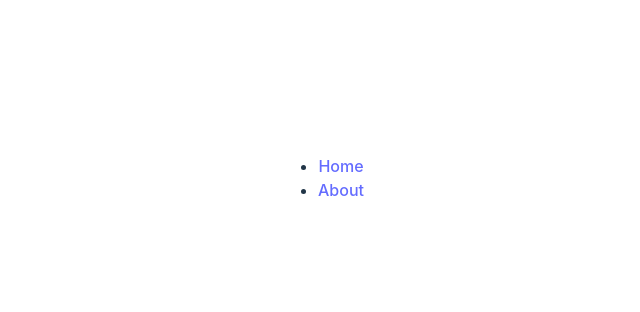
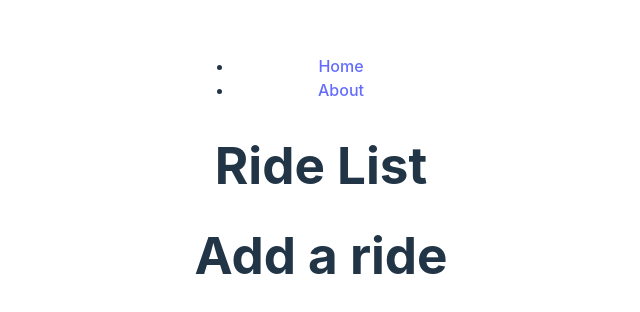
Before and after one commit to AdamRWeinstein/fullstackathon, a React (Vite) app: page / in a window 1280 px wide. Shown: the part 222-534 px from the top of the page, without its empty margins (319-959 px from the left). Built offline with nearby package versions, Linux system fonts and the light colour scheme.

Commit message:
components created

```diff
--- a/src/App.jsx
+++ b/src/App.jsx
@@ -2,6 +2,9 @@ import { useState, useEffect } from 'react'
 import './App.css'
 import {Routes, Route} from 'react-router-dom'
 import NavBar from './components/NavBar'
+import Rides from './components/Rides'
+import RideDetail from './components/RideDetail'
+import RideForm from './components/RideForm'
 
 function App() {
 
@@ -11,6 +14,8 @@ function App() {
       <header></header>
       <main>
       <NavBar />
+      <Rides />
+      <RideForm />
       </main>
       <footer></footer>
 
--- /dev/null
+++ b/src/components/RideDetail.jsx
@@ -0,0 +1,11 @@
+import React from 'react'
+
+const RideDetail = () => {
+  return (
+    <div>
+      <h1>Ride detail</h1>
+    </div>
+  )
+}
+
+export default RideDetail
--- /dev/null
+++ b/src/components/RideForm.jsx
@@ -0,0 +1,10 @@
+
+const RideForm = () => {
+  return (
+    <div>
+      <h1>Add a ride</h1>
+    </div>
+  )
+}
+
+export default RideForm
--- /dev/null
+++ b/src/components/Rides.jsx
@@ -0,0 +1,11 @@
+import React from 'react'
+
+const Rides = () => {
+  return (
+    <div>
+      <h1>Ride List</h1>
+    </div>
+  )
+}
+
+export default Rides
```
